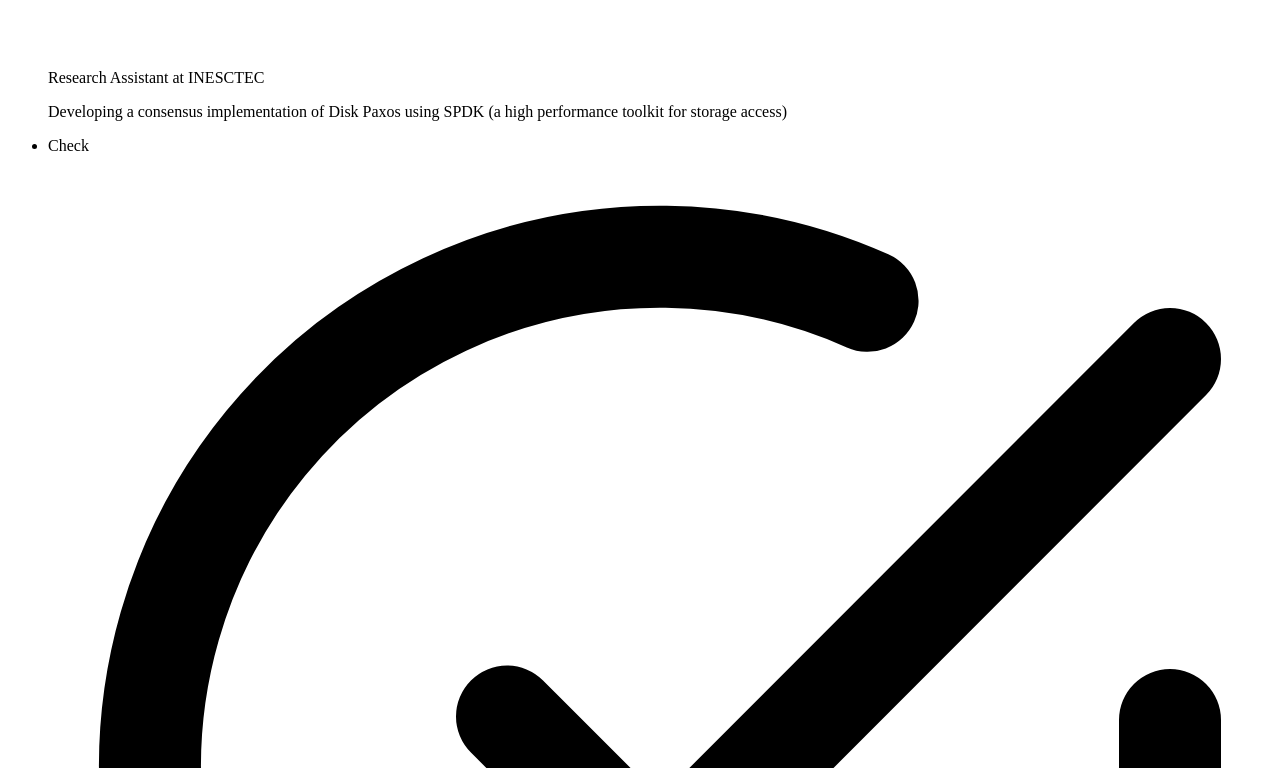
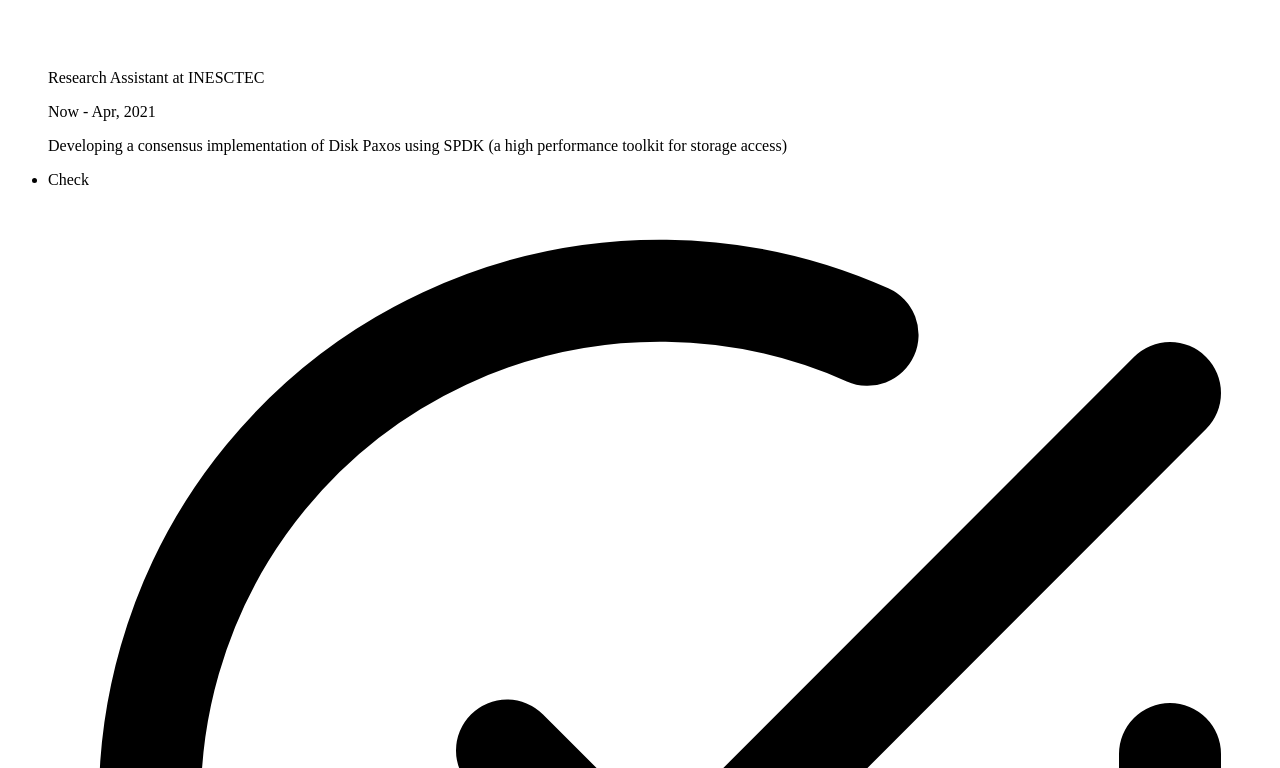
Before and after one commit to Dakrs/DiogoSobralWeb, a Next.js app: page /initiatives in a window 1280 px wide. Shown: the part 1472-2240 px from the top of the page. Built offline with nearby package versions, Linux system fonts and the light colour scheme.

Commit message:
add date support

```diff
--- a/data/siteText.json
+++ b/data/siteText.json
@@ -148,55 +148,72 @@
     "2021": [
       {
         "title": "Research Assistant at INESCTEC",
-        "text": "Developing a consensus implementation of Disk Paxos using SPDK (a high performance toolkit for storage access)"
+        "text": "Developing a consensus implementation of Disk Paxos using SPDK (a high performance toolkit for storage access)",
+        "date": "Now - Apr, 2021"
       },
       {
         "title": "Restored a house in inhuman conditions",
-        "text": "As part of <a class=\"extrabold text-black dark:text-indigo-400\" href=\"https://en.justachange.pt\">Just a Change's</a> Camp In initiative, during 13 days, restored a house without the minimum living conditions for a 71-year-old woman in Loulé."
+        "text": "As part of <a class=\"extrabold text-black dark:text-indigo-400\" href=\"https://en.justachange.pt\">Just a Change's</a> Camp In initiative, during 13 days, restored a house without the minimum living conditions in Vila Pouca de Aguiar.",
+        "date": "Aug, 2021"
+      },
+      {
+        "title": "Restored a house in inhuman conditions",
+        "text": "As part of <a class=\"extrabold text-black dark:text-indigo-400\" href=\"https://en.justachange.pt\">Just a Change's</a> Camp In initiative, during 13 days, restored a house without the minimum living conditions for a 71-year-old woman in Loulé.",
+        "date": "Jul, 2021"
       },
       {
         "title": "Finished my journey at U.DREAM",
-        "text": "Completed U.DREAM's 2-year program whose objective was to develop social leadership."
+        "text": "Completed U.DREAM's 2-year program whose objective was to develop social leadership.",
+        "date": "Jun, 2021"
       },
       {
         "title": "Developed Meeting Braga's website",
-        "text": "Responsible for the development of the website for the athletics annual event, <a class=\"extrabold text-black dark:text-indigo-400\" href=\"https://meeting-braga.vercel.app\">Meeting Braga</a>. "
+        "text": "Responsible for the development of the website for the athletics annual event, <a class=\"extrabold text-black dark:text-indigo-400\" href=\"https://meeting-braga.vercel.app\">Meeting Braga</a>. ",
+        "date": "Apr - May, 2021"
       }
     ],
     "2020": [
       {
         "title": "Managed Nite's team",
-        "text": "Responsible for managing Nite's development team, solving internal issues, and guaranteeing that every member would successfully solve his challenges."
+        "text": "Responsible for managing Nite's development team, solving internal issues, and guaranteeing that every member would successfully solve his challenges.",
+        "date": "Sep, 2020 - Jan, 2021"
       },
       {
         "title": "Developed Nite's Mobile App",
-        "text": "Designed and developed <a class=\"extrabold text-black dark:text-indigo-400\" href=\"https://www.nite.pt/consumers\">Nite Customer's App</a> using React Native."
+        "text": "Designed and developed <a class=\"extrabold text-black dark:text-indigo-400\" href=\"https://www.nite.pt/consumers\">Nite Customer's App</a> using React Native.",
+        "date": "Nov, 2020 - Jan, 2021"
       },
       {
         "title": "Distributed meals at Virar a Página",
-        "text": "Once a week ran a route through my city distributing meals to families in need."
+        "text": "Once a week ran a route through my city distributing meals to families in need.",
+        "date": "Oct - Dec, 2020"
       },
       {
         "title": "Restored a house in inhuman conditions",
-        "text": "As part of <a class=\"extrabold text-black dark:text-indigo-400\" href=\"https://en.justachange.pt\">Just a Change's</a> Camp In initiative, during 13 days, restored a house without the minimum living conditions for a elderly man in Vila Pouca de Aguiar."
+        "text": "As part of <a class=\"extrabold text-black dark:text-indigo-400\" href=\"https://en.justachange.pt\">Just a Change's</a> Camp In initiative, during 13 days, restored a house without the minimum living conditions for a elderly man in Vila Pouca de Aguiar.",
+        "date": "Aug, 2020"
       }
     ],
     "2019": [
       {
         "title": "Joined U.DREAM's Program",
-        "text": "<a class=\"extrabold text-black dark:text-indigo-400\" href=\"https://www.udream.pt\">U.DREAM</a> is an educational project which has the mission of educating students on social impact. This project focus on solving the difficulty of finding individual purpose, managing relations, and generating social impact in the community."
+        "text": "<a class=\"extrabold text-black dark:text-indigo-400\" href=\"https://www.udream.pt\">U.DREAM</a> is an educational project which has the mission of educating students on social impact. This project focus on solving the difficulty of finding individual purpose, managing relations, and generating social impact in the community.",
+        "date": "Oct, 2019"
       },
       {
         "title": "Internship at AnyBrain",
-        "text": "Completed a 2-month summer internship at <a class=\"extrabold text-black dark:text-indigo-400\" href=\"https://anybrain.gg\">AnyBrain</a>."
+        "text": "Completed a 2-month summer internship at <a class=\"extrabold text-black dark:text-indigo-400\" href=\"https://anybrain.gg\">AnyBrain</a>.",
+        "date": "Jul - Sep, 2019"
       },
       {
         "title": "Head of External Relations Division at SEI'19",
-        "text": "Established the link between the organization of the event and all attendant companies. <a class=\"extrabold text-black dark:text-indigo-400\" href=\"https://2019.seium.org\">SEI</a> is an annual event organized by a group of software engineering students that focuses on enriching all the students of Software Engineering at the University of Minho with a set of workshops and talks about new themes."
+        "text": "Established the link between the organization of the event and all attendant companies. <a class=\"extrabold text-black dark:text-indigo-400\" href=\"https://2019.seium.org\">SEI</a> is an annual event organized by a group of software engineering students that focuses on enriching all the students of Software Engineering at the University of Minho with a set of workshops and talks about new themes.",
+        "date": "Sep, 2018 - Feb, 2019"
       },
       {
         "title": "Co-Director of Pedagogical Department of CeSIUM",
-        "text": "Responsible for the pedagogical department of <a class=\"extrabold text-black dark:text-indigo-400\" href=\"https://cesium.di.uminho.pt\">CeSIUM</a> whose focus was to complement software engineering students with talks and workshops about emerging themes."
+        "text": "Responsible for the pedagogical department of <a class=\"extrabold text-black dark:text-indigo-400\" href=\"https://cesium.di.uminho.pt\">CeSIUM</a> whose focus was to complement software engineering students with talks and workshops about emerging themes.",
+        "date": "Nov, 2018 - Jun, 2019"
       }
     ],
     "2016": [
--- a/pages/initiatives.js
+++ b/pages/initiatives.js
@@ -21,10 +21,11 @@ const Year = ({ children }) => {
   );
 };
 
-const Step = ({ title, children }) => {
+const Step = ({ title, date ,children }) => {
   return (
     <li className="mb-4 ml-2">
-      <div className="flex items-center mb-2 text-green-700 dark:text-green-300">
+      <div className="flex justify-between mb-2 text-green-700 dark:text-green-300">
+        <div className="flex flex-row items-center">
           <span className="sr-only">Check</span>
           <svg className="h-4 w-4 mr-2" viewBox="0 0 24 24">
             <g
@@ -40,188 +41,14 @@ const Step = ({ title, children }) => {
           </svg>
           <p className="font-medium text-gray-900 dark:text-gray-100">{title}</p>
         </div>
+        <div className="flex flex-row items-center">
+          <p className="text-sm title-font text-gray-500 tracking-widest">{date}</p>
+        </div>
+      </div>
       <p className="text-gray-700 dark:text-gray-400 ml-6">{children}</p>
     </li>
   );
 };
-
-const FullTimeline = () => (
-  <>
-    <Divider />
-    <Year>2018</Year>
-    <ul>
-      <Step title="Started dsmtech.io 🤘🏻">
-        Reflecting on my recent job search, I realized there wasn't a
-        centralized listing of all the Des Moines tech companies. So...I created
-        it.
-      </Step>
-      <Step title="Joined Hy-Vee 🛒">
-        It was time for a change in my career, and Hy-Vee came calling. The best
-        part was reducing my commute time by an hour/day.
-      </Step>
-    </ul>
-    <Divider />
-    <Year>2016</Year>
-    <ul>
-      <Step title="Graduated College 🎓">
-        One of my most cherished accomplishments. I worked my ass off to get
-        this degree.
-      </Step>
-      <Step title="Family Roadtrip 🚗">
-        To celebrate graduating, my family and I did a road trip down the
-        Pacific Coast Highway in California. An unforgettable experience.
-      </Step>
-      <Step title="Full-Time at Workiva">
-        I was offered and accepted a full-time offer with Workiva, as well as
-        the opportunity to continue my internship until graduation.
-      </Step>
-      <Step title="Moved to Des Moines 🏙">
-        I moved Downtown DSM into a quaint 1BR apartment. Des Moines has always
-        felt like home growing up ~45 minutes away.
-      </Step>
-    </ul>
-    <Divider />
-    <Year>2015</Year>
-    <ul>
-      <Step title="Started at Workiva 🔥">
-        This internship meant a lot to me. Being able to work part-time while
-        still getting my school work done was huge.
-      </Step>
-      <Step title="Started Tutoring Programming">
-        Why not make a little extra money and sharpen my skills? I taught Python
-        to ISU Freshman.
-      </Step>
-      <Step title="Second Internship">
-        Spent the summer in (beautiful?) Cedar Rapids, IA working at Rockwell
-        Collins.
-      </Step>
-    </ul>
-    <Divider />
-    <Year>2014</Year>
-    <ul>
-      <Step title="Took a Semester Off">
-        I opted to stay at my internship full-time throughout the fall.
-      </Step>
-      <Step title="Landed First Internship">
-        Finally felt like I understood this whole programming thing. My
-        interviewing skills weren't great, but I managed to snag my first
-        internship.
-      </Step>
-    </ul>
-    <Divider />
-    <Year>2011</Year>
-    <ul>
-      <Step title="Graduated High School">
-        My hometown had about 1000 people, in total. My graduating class was 36.
-      </Step>
-      <Step title="Started at Iowa State University 🌪❤️">
-        I've been a die-hard Cyclone fan my whole life. It was a no-brainer that
-        I was going to ISU, especially since they have a great Engineering
-        program.
-      </Step>
-      <Step title="Learned How To Program">
-        CS 101. Our professor asked a simple question - "Who here has prior
-        programming experience?". About 80% of the class raised their hands. I
-        knew it was going to be an uphill battle from here.
-      </Step>
-      <Step title="Wanted To Dropout of College">
-        I didn't pick up programming right away. It didn't help we learned C to
-        start – I'm glad I stuck with it, though.
-      </Step>
-    </ul>
-    <Divider />
-    <Year>1998</Year>
-    <ul>
-      <Step title="First Computer">
-        I remember many nights playing Age of Empires, Lego Island, and
-        Runescape.
-      </Step>
-    </ul>
-    <Divider />
-    <Year>1997</Year>
-    <ul>
-      <Step title="Became a Pokémon Master">
-        Every time we'd go to Target, I would beg my mom to get a pack of
-        Pokémon cards. Sorry, mom.
-      </Step>
-    </ul>
-    <Divider />
-    <Year>1993</Year>
-    <ul>
-      <Step title="Born 👶🏼🍼" />
-    </ul>
-  </>
-);
-
-/**
-<Year>2021</Year>
-<ul>
-  <Step title="Head of Developer Relations at Vercel 👨‍👩‍👧‍👦">
-    I'm extremely excited about this new role helping grow the Next.js and
-    Vercel community.
-  </Step>
-  <Step title="10,000 YouTube Subscribers 🎥">
-    After many years on YouTube, I've started to figure this whole video
-    thing out.
-  </Step>
-  <Step title="5,000 Newsletter Subscribers 💌">
-    If you want to stay up-to-date on my latest work, it usually hits the
-    newsletter first. I try to send an update once a month.
-  </Step>
-</ul>
-<Divider />
-<Year>2020</Year>
-<ul>
-  <Step title="Joined ▲Vercel">
-    I'm excited to help grow the Next.js community and continue building
-    the optimal workflow for front-end developers.
-  </Step>
-  <Step title="Launched React 2025 💯">
-    Building a real SaaS application, from zero to production.
-  </Step>
-  <Step title="Emerging Technology Leader of the Year 🏆">
-    I was extremely honored to be one of five finalists nominated for this
-    award at the 2020 Prometheus Awards.
-  </Step>
-  <Step title="Got Married 🥳">
-    Great year for a wedding, huh? We had a small ceremony with family and
-    it was better than I could have imagined.
-  </Step>
-  <Step title="Became a Tech Lead 👨🏻‍💻">
-    Starting at the beginning of 2020, I moved into a tech leadership role
-    on an e-commerce development team at Hy-Vee.
-  </Step>
-  <Step title="Mastering Next.js made $10K 📈">
-    I taught hundreds of students from all over the world how to build web
-    applications. Exceeded my wildest expectations.
-  </Step>
-</ul>
-<Divider />
-<Year>2019</Year>
-<ul>
-  <Step title="Software Engineer III ✨">
-    Led design system architecture at Hy-Vee, building new components with
-    React, Storybook, and styled-components.
-  </Step>
-  <Step title="Mastering Next.js ⚛️">
-    Launched a 50+ lesson video course for building apps with Next.js and
-    React.
-  </Step>
-  <Step title="Bought a Townhome 🏡">
-    Who wants to do yardwork? Not me. Plus, Allie and I love living
-    downtown Des Moines.
-  </Step>
-  <Step title="Got Engaged 💍">
-    I asked my now fiancée, Allie, to marry me. She said yes! September
-    was a busy month, to say the least – I also spoke at three events and
-    sold my condo.
-  </Step>
-  <Step title="Spoke at Talent42 🎤">
-    I spoke to over 100 technical recruiting leaders from across the
-    country at Talent42 in Seattle during a 45-minute keynote.
-  </Step>
-</ul>
-*/
 
 const draw = (items) => {
   return (
@@ -233,7 +60,7 @@ const draw = (items) => {
             <ul>
             { siteText.initiatives[year].map((item,i)=> {
                 return(
-                  <Step key={`initiative-${year}-${i}`} title={item.title}>
+                  <Step key={`initiative-${year}-${i}`} title={item.title} date={item.date}>
                     {parse(item.text)}
                   </Step>
                 )
```
Lines whose indentation alone changed are shown as unchanged.
